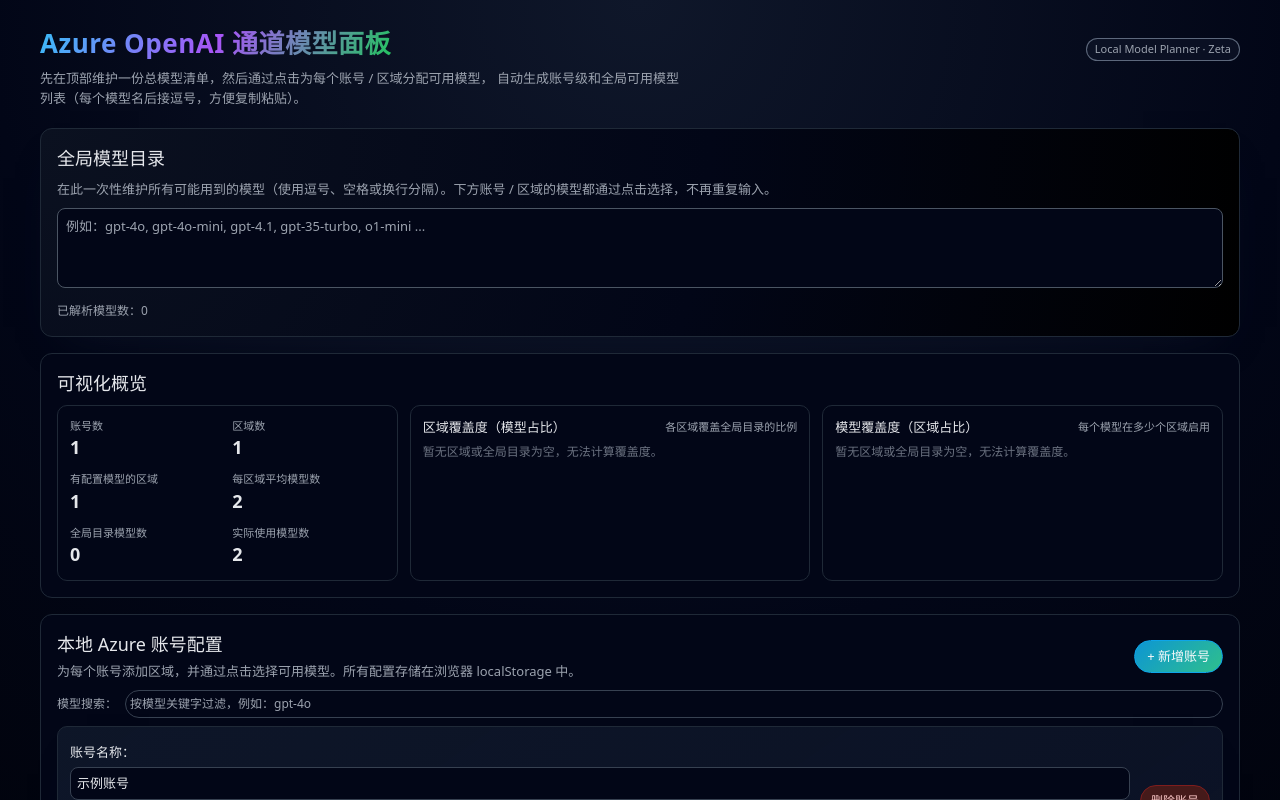
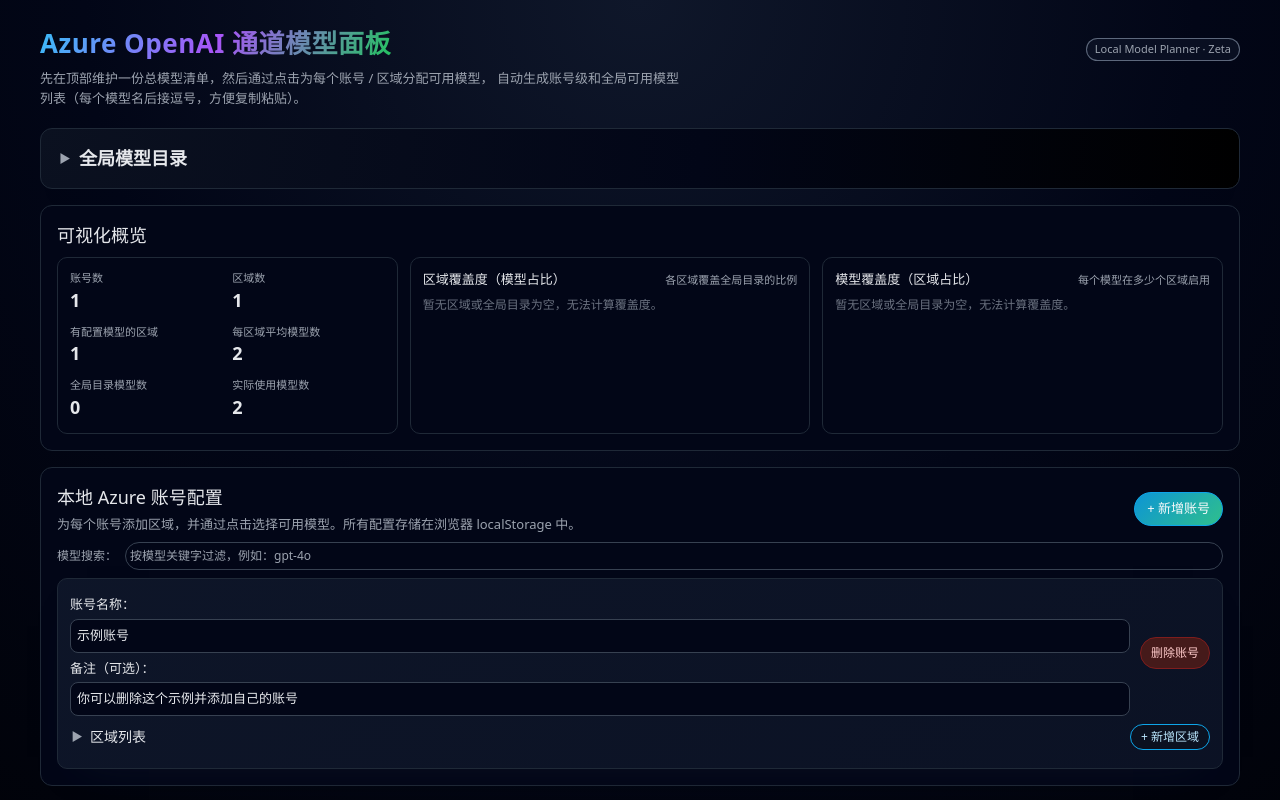
Before and after one commit to Zeta-ZhaoLi/ai-foundry-manager, a React (Vite) app: page / in a window 1280 px wide. Shown: the top 800 px of the page. Built offline with nearby package versions, Linux system fonts and the light colour scheme.

Commit message:
feat(ui): collapse master and region lists by default, keep global summary expanded

```diff
--- a/src/components/AzureModelsDashboard.tsx
+++ b/src/components/AzureModelsDashboard.tsx
@@ -32,6 +32,10 @@
   const [copyMessage, setCopyMessage] = useState<string | null>(null);
   const [lastCopiedLabel, setLastCopiedLabel] = useState<string | null>(null);
   const [modelFilter, setModelFilter] = useState<string>('');
+  const [collapsedMaster, setCollapsedMaster] = useState<boolean>(true);
+  const [collapsedAccountRegions, setCollapsedAccountRegions] = useState<
+    Record<string, boolean>
+  >({});
   const [collapsedSeries, setCollapsedSeries] = useState<Record<string, boolean>>(
     {},
   );
@@ -222,7 +226,58 @@
           boxShadow: '0 20px 45px -30px rgba(15,23,42,0.9)',
         }}
       >
-        <h2 style={{ fontSize: 18, marginBottom: 8 }}>全局模型目录</h2>
+        <div
+          style={{
+            display: 'flex',
+            alignItems: 'center',
+            justifyContent: 'space-between',
+            marginBottom: collapsedMaster ? 0 : 8,
+            gap: 8,
+          }}
+        >
+          <button
+            type="button"
+            onClick={() => setCollapsedMaster((prev) => !prev)}
+            style={{
+              display: 'flex',
+              alignItems: 'center',
+              gap: 6,
+              padding: 0,
+              border: 'none',
+              background: 'transparent',
+              color: '#e5e7eb',
+              fontSize: 18,
+              fontWeight: 600,
+              cursor: 'pointer',
+            }}
+          >
+            <span
+              style={{
+                display: 'inline-block',
+                width: 16,
+                textAlign: 'center',
+                color: '#9ca3af',
+                fontSize: 12,
+              }}
+            >
+              {collapsedMaster ? '▶' : '▼'}
+            </span>
+            <span>全局模型目录</span>
+          </button>
+          {!collapsedMaster && (
+            <span
+              style={{
+                fontSize: 12,
+                color: '#9ca3af',
+                whiteSpace: 'nowrap',
+              }}
+            >
+              已解析模型：{masterModels.length}
+            </span>
+          )}
+        </div>
+        {!collapsedMaster && (
+          <>
             <p style={{ fontSize: 13, color: '#9ca3af', marginBottom: 8 }}>
               在此一次性维护所有可能用到的模型（使用逗号、空格或换行分隔）。下方账号 / 区域的模型都通过点击选择，不再重复输入。
             </p>
@@ -296,6 +351,8 @@
                   </span>
                 ))}
               </div>
+            )}
+          </>
         )}
       </section>
 
@@ -748,9 +805,40 @@
                     marginBottom: 4,
                   }}
                 >
-                  <div style={{ fontSize: 14, fontWeight: 500 }}>
-                    区域列表
-                  </div>
+                  <button
+                    type="button"
+                    onClick={() =>
+                      setCollapsedAccountRegions((prev) => ({
+                        ...prev,
+                        [acct.id]: !prev[acct.id],
+                      }))
+                    }
+                    style={{
+                      display: 'flex',
+                      alignItems: 'center',
+                      gap: 6,
+                      padding: 0,
+                      border: 'none',
+                      background: 'transparent',
+                      color: '#e5e7eb',
+                      fontSize: 14,
+                      fontWeight: 500,
+                      cursor: 'pointer',
+                    }}
+                  >
+                    <span
+                      style={{
+                        display: 'inline-block',
+                        width: 14,
+                        textAlign: 'center',
+                        color: '#9ca3af',
+                        fontSize: 12,
+                      }}
+                    >
+                      {collapsedAccountRegions[acct.id] ?? true ? '▶' : '▼'}
+                    </span>
+                    <span>区域列表</span>
+                  </button>
                   <button
                     onClick={() => addRegion(acct.id)}
                     style={{
@@ -766,6 +854,8 @@
                     + 新增区域
                   </button>
                 </div>
+                {!(collapsedAccountRegions[acct.id] ?? true) && (
+                  <>
                     {acct.regions.length === 0 && (
                       <div style={{ fontSize: 12, color: '#6b7280' }}>
                         暂无区域，请点击“新增区域”开始配置。
@@ -780,7 +870,9 @@
                       }}
                     >
                       {acct.regions.map((reg) => {
-                    const selectedSet = new Set(parseModels(reg.modelsText));
+                        const selectedSet = new Set(
+                          parseModels(reg.modelsText),
+                        );
                         const regionModels = Array.from(selectedSet).sort();
                         return (
                           <div
@@ -947,7 +1039,9 @@
                                         background: selected
                                           ? 'linear-gradient(135deg, #0ea5e9, #22c55e)'
                                           : '#020617',
-                                    color: selected ? '#f9fafb' : '#e5e7eb',
+                                        color: selected
+                                          ? '#f9fafb'
+                                          : '#e5e7eb',
                                         fontSize: 12,
                                         cursor: 'pointer',
                                       }}
@@ -999,6 +1093,8 @@
                         );
                       })}
                     </div>
+                  </>
+                )}
               </div>
             </div>
           ))}
@@ -1164,7 +1260,7 @@
             {Object.entries(globalSeriesSummary.bySeries)
               .sort(([a], [b]) => a.localeCompare(b, 'en'))
               .map(([series, models]) => {
-                const collapsed = collapsedSeries[series] ?? true;
+                const collapsed = collapsedSeries[series] ?? false;
                 return (
                   <div
                     key={series}
```
Lines whose indentation alone changed are shown as unchanged.
